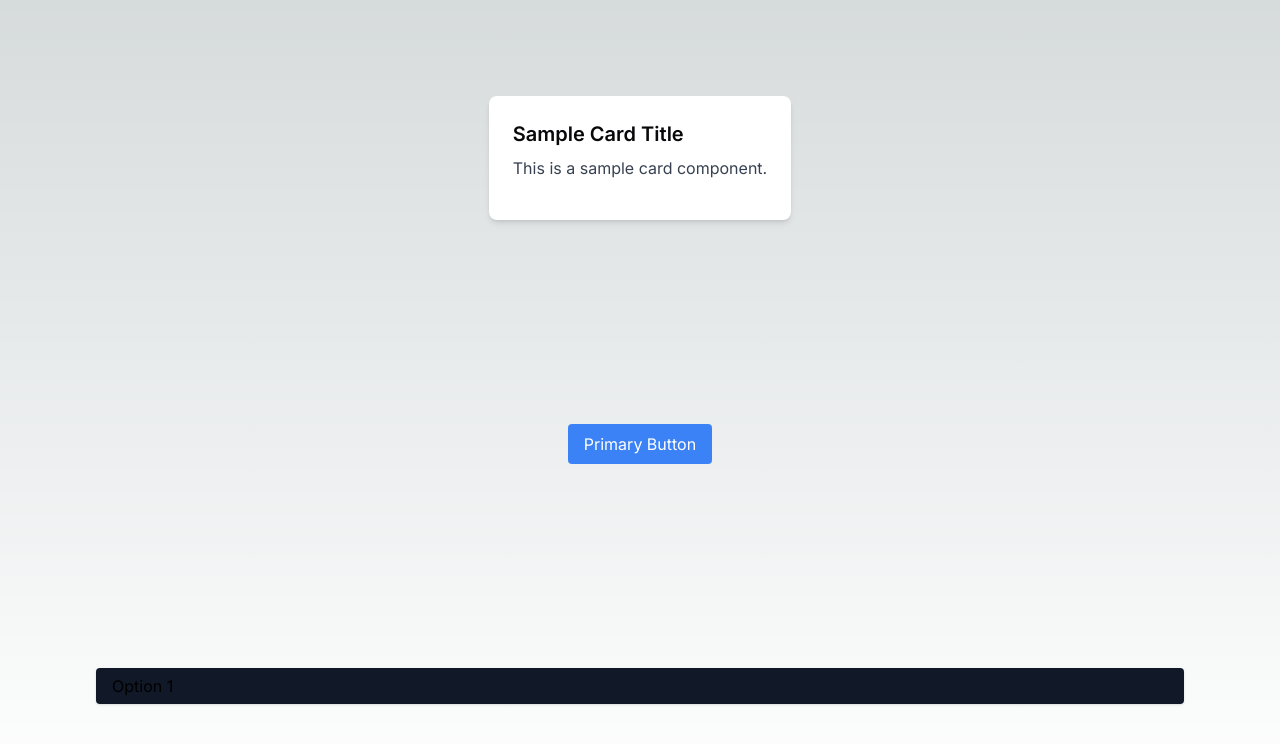
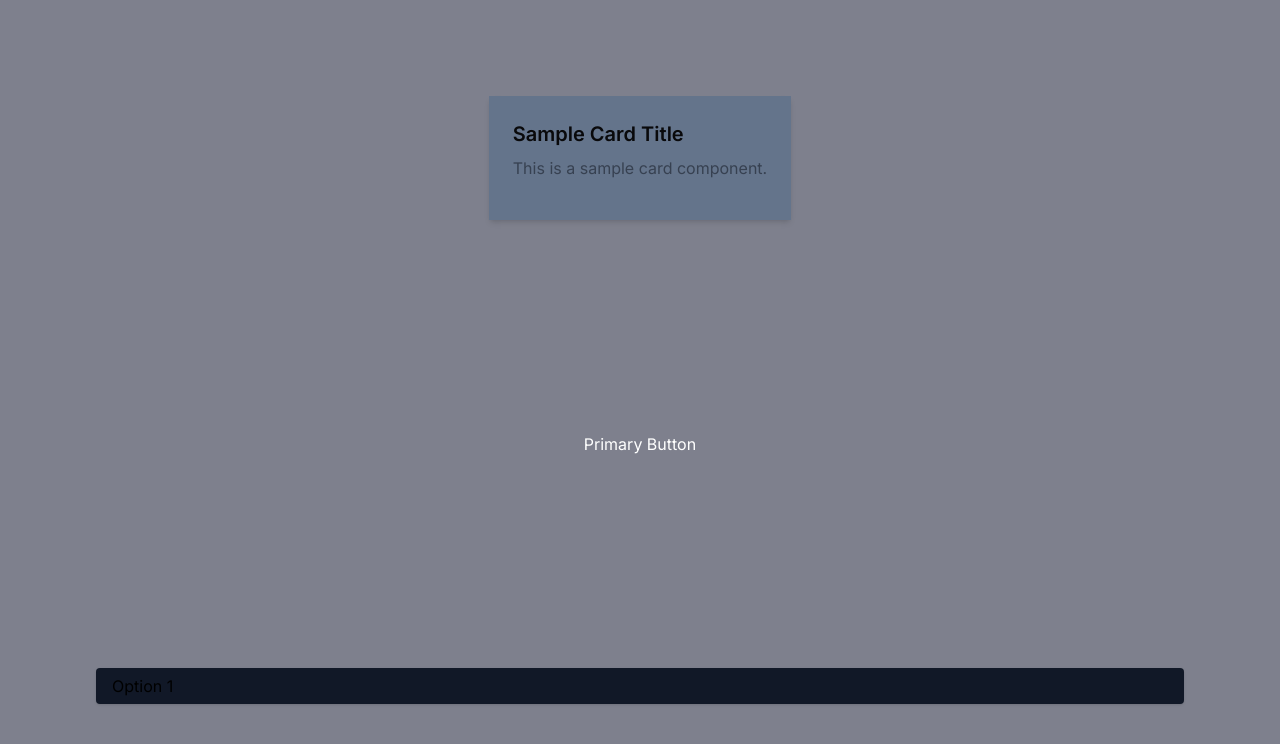
Before and after one commit to Saicasm/nextjs-strorybook, a Next.js app: page / in a window 1280 px wide. Shown: the top 744 px of the page. Built offline with nearby package versions, Linux system fonts and the light colour scheme.

Commit message:
fix: added theme colors to the project

```diff
--- a/src/app/globals.css
+++ b/src/app/globals.css
@@ -17,7 +17,7 @@
 }
 
 body {
-  color: rgb(var(--foreground-rgb));
+  /* color: rgb(var(--foreground-rgb)); */
   background: linear-gradient(
       to bottom,
       transparent,
--- a/src/app/page.tsx
+++ b/src/app/page.tsx
@@ -22,7 +22,7 @@ export default function Home() {
     console.log("Button clicked!");
   };
   return (
-    <main className='flex min-h-screen flex-col items-center justify-between p-24'>
+    <main className='flex min-h-screen flex-col items-center justify-between p-24 bg-light-bg-primary'>
       {/* <div className="relative flex place-items-center before:absolute before:h-[300px] before:w-full sm:before:w-[480px] before:-translate-x-1/2 before:rounded-full before:bg-gradient-radial before:from-white before:to-transparent before:blur-2xl before:content-[''] after:absolute after:-z-20 after:h-[180px] after:w-full sm:after:w-[240px] after:translate-x-1/3 after:bg-gradient-conic after:from-sky-200 after:via-blue-200 after:blur-2xl after:content-[''] before:dark:bg-gradient-to-br before:dark:from-transparent before:dark:to-blue-700 before:dark:opacity-10 after:dark:from-sky-900 after:dark:via-[#0141ff] after:dark:opacity-40 before:lg:h-[360px] z-[-1]">
         <Image
           className='relative dark:drop-shadow-[0_0_0.3rem_#ffffff70] dark:invert'
@@ -46,7 +46,7 @@ export default function Home() {
         options={options}
         onChange={handleChange}
         placeholder='Select an option'
-        className='border-red-500' // Example of additional Tailwind classes for customization
+        className='border-red-500 dark:accent-primary' // Example of additional Tailwind classes for customization
       />
     </main>
   );
--- a/src/components/Button/Button.tsx
+++ b/src/components/Button/Button.tsx
@@ -1,4 +1,5 @@
 import React from "react";
+
 interface ButtonProps {
   onClick: () => void;
   children: React.ReactNode;
@@ -8,9 +9,9 @@ const Button: React.FC<ButtonProps> = ({ onClick, children, variant }) => {
   let buttonClasses = "px-4 py-2 rounded focus:outline-none";
 
   if (variant === "primary") {
-    buttonClasses += " bg-blue-500 text-white";
+    buttonClasses += " text-white ";
   } else if (variant === "secondary") {
-    buttonClasses += " bg-gray-500 text-white";
+    buttonClasses += " accent-primary text-white";
   }
 
   return (
--- a/src/components/Card/Card.tsx
+++ b/src/components/Card/Card.tsx
@@ -14,7 +14,9 @@ const Card: React.FC<CustomCardProps> = ({
   className,
 }) => {
   return (
-    <div className={`bg-white rounded-lg shadow-md p-6 ${className}`}>
+    <div
+      className={`bg-light-bg-secondary dark:bg-dark-bg-primary text-bittersweet-500  shadow-md p-6 ${className}`}
+    >
       {imageUrl && (
         <div className='mb-4'>
           <img
--- a/tailwind.config.ts
+++ b/tailwind.config.ts
@@ -1,3 +1,4 @@
+import { text } from "stream/consumers";
 import type { Config } from "tailwindcss";
 
 const config: Config = {
@@ -9,24 +10,40 @@ const config: Config = {
   ],
   theme: {
     extend: {
+      colors: {
+        dark: {
+          bg: {
+            primary: "#272727",
+            secondary: "bg-gray-100",
+          },
+          text: {
+            primary: "white",
+            secondary: "black",
+          },
+          accent: {
+            primary: "black",
+            secondary: "bg-gray-500",
+          },
+        },
+        light: {
+          bg: {
+            primary: "#7E808D",
+            secondary: "#F3F5F3",
+          },
+          text: {
+            primary: "white",
+            secondary: "black",
+          },
+          accent: {
+            primary: "black",
+            secondary: "bg-gray-500",
+          },
+        },
+      },
       backgroundImage: {
         "gradient-radial": "radial-gradient(var(--tw-gradient-stops))",
         "gradient-conic":
           "conic-gradient(from 180deg at 50% 50%, var(--tw-gradient-stops))",
-      },
-      dark: {
-        bg: "bg-gray-900",
-        accent: {
-          primary: "bg-blue-500",
-          secondary: "bg-gray-500",
-        },
-      },
-      light: {
-        bg: "bg-gray-900",
-        accent: {
-          primary: "bg-blue-500",
-          secondary: "bg-gray-500",
-        },
       },
     },
   },
```
